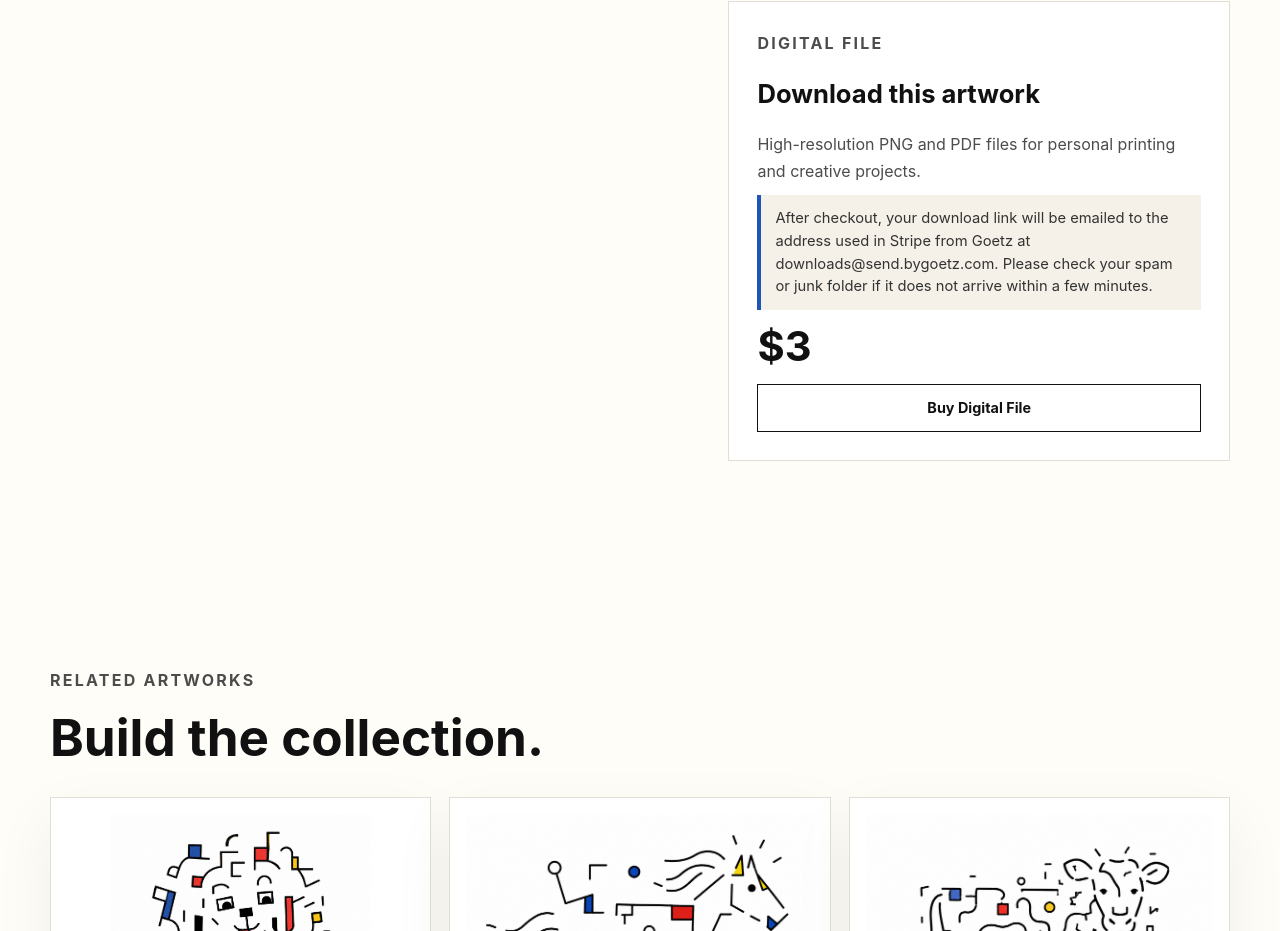
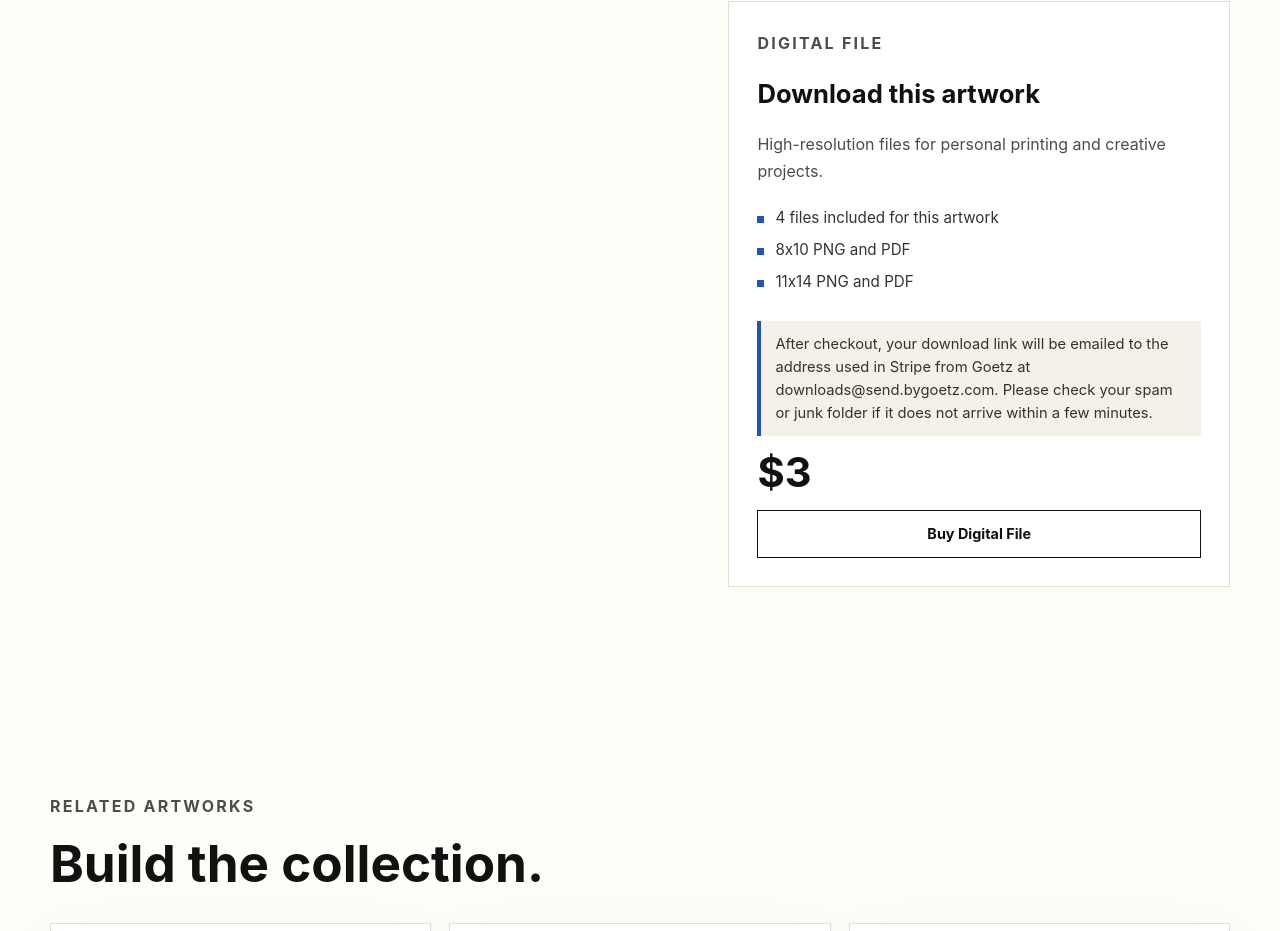
Before and after one commit to BigHitterG/bygoetz, a Next.js app: page /explorers/products/monkey in a window 1280 px wide. Shown: the part 998-1929 px from the top of the page. Built offline with nearby package versions, Linux system fonts and the light colour scheme.

Commit message:
Clarify individual digital file contents

```diff
--- a/components/explorers/ExplorerProductPage.tsx
+++ b/components/explorers/ExplorerProductPage.tsx
@@ -68,9 +68,13 @@ export function ExplorerProductPage({ product }: ExplorerProductPageProps) {
                 <p className={styles.eyebrow}>Digital file</p>
                 <h2>Download this artwork</h2>
                 <p>
-                  High-resolution PNG and PDF files for personal printing and creative
-                  projects.
+                  High-resolution files for personal printing and creative projects.
                 </p>
+                <ul className={styles.cleanList}>
+                  <li>4 files included for this artwork</li>
+                  <li>8x10 PNG and PDF</li>
+                  <li>11x14 PNG and PDF</li>
+                </ul>
                 <p className={styles.deliveryNote}>
                   After checkout, your download link will be emailed to the address used
                   in Stripe from Goetz at downloads@send.bygoetz.com. Please check your
```
